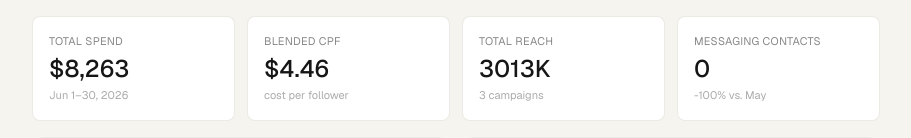
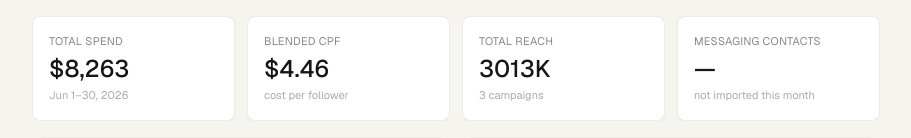
Before and after one commit to leahsarahq/leahquallsconsulting, a Next.js app: page / in a window 1280 px wide. Shown: the part 549-687 px from the top of the page, without its empty margins (184-1095 px from the left). Built offline with nearby package versions, Linux system fonts and the light colour scheme.

Commit message:
feat: update messaging contacts KPI display logic
Added fallback for missing messaging contacts and refined comparison display

Co-authored-by: leahsarahq <289750554+leahsarahq@users.noreply.github.com>

```diff
--- a/components/tabs/overview-tab.tsx
+++ b/components/tabs/overview-tab.tsx
@@ -266,11 +266,13 @@ export function OverviewTab() {
         />
         <KPICard
           label="Messaging contacts"
-          value={kpiData.messagingContacts}
+          value={kpiData.messagingContacts ? kpiData.messagingContacts : "—"}
           subtext={
-            hasComparison && messagingDelta != null
-              ? `${messagingDelta > 0 ? "+" : ""}${messagingDelta}% vs. ${comparison.shortLabel}`
-              : "messaging contacts"
+            !kpiData.messagingContacts
+              ? "not imported this month"
+              : hasComparison && messagingDelta != null
+                ? `${messagingDelta > 0 ? "+" : ""}${messagingDelta}% vs. ${comparison.shortLabel}`
+                : "messaging contacts"
           }
         />
       </div>
```
